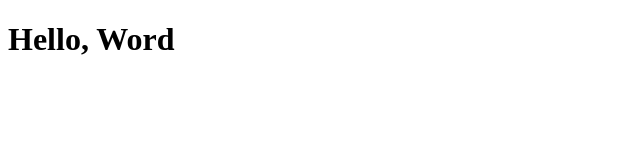
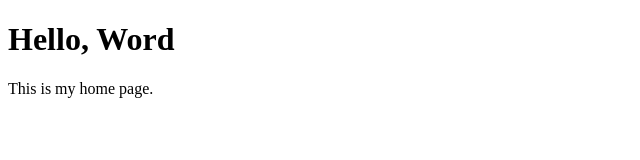
Before and after one commit to kitipat-sriari/learn-git, a plain HTML site: page index.html in a window 1280 px wide. Shown: the whole page, without its empty margins (0-640 px from the left). Drawn offline with Linux system fonts and the light colour scheme.

Commit message:
add some features

```diff
--- a/index.html
+++ b/index.html
@@ -8,5 +8,6 @@
     </head>
     <body>
         <h1> Hello, Word  </h1>
+        <p>This is my home page.</p>
     </body>
 </html>
```
